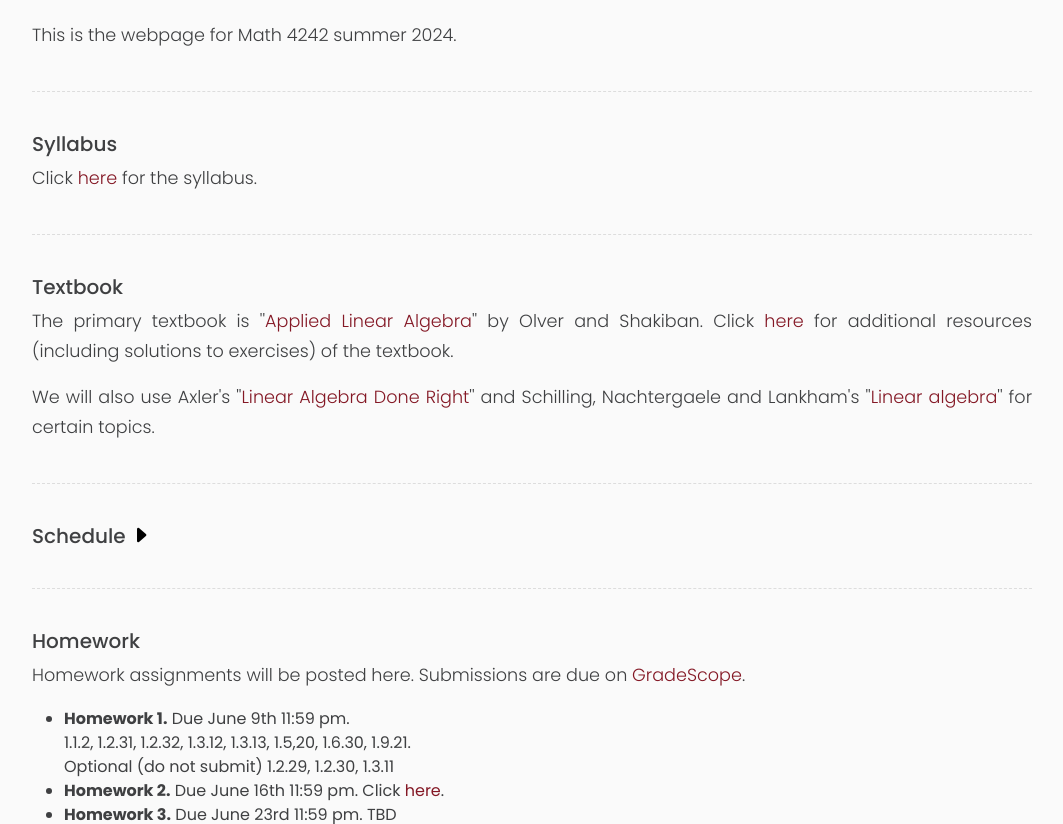
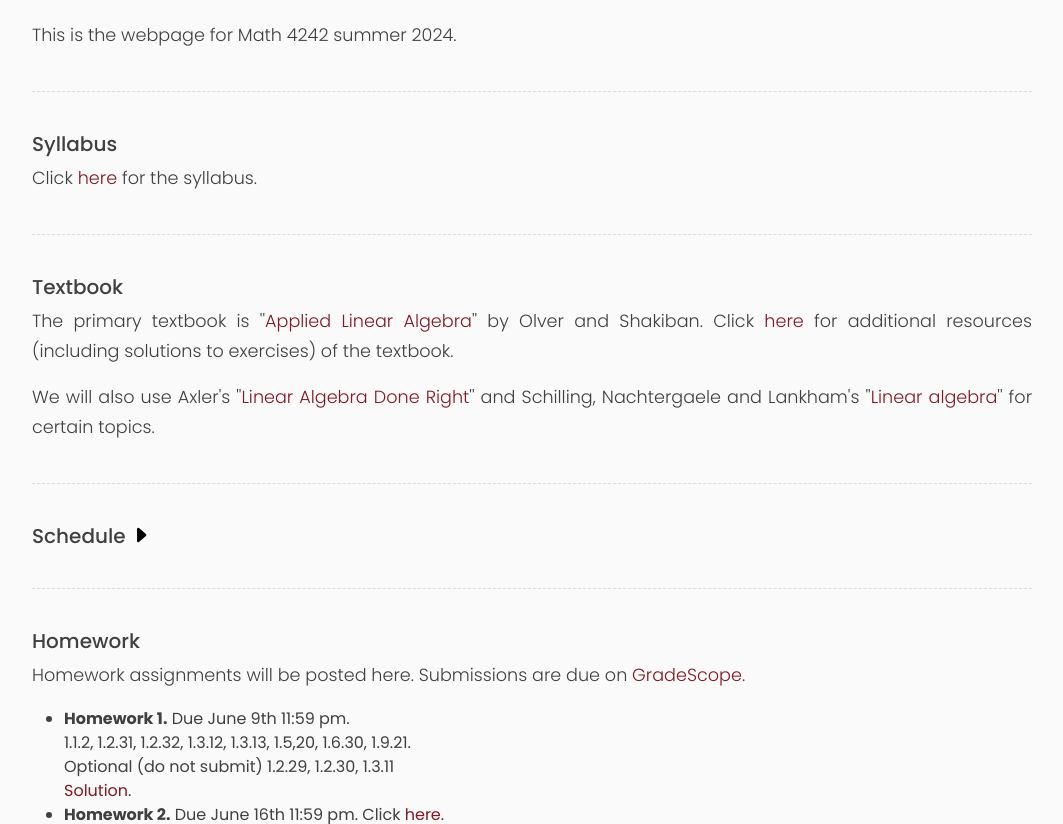
Before and after one commit to zhangsylvester/Homepage, a plain HTML site: page teaching/Math4242/index.html in a window 1280 px wide. Shown: the part 131-955 px from the top of the page, without its empty margins (108-1171 px from the left). Drawn offline with nearby package versions, Linux system fonts and the light colour scheme; some packages are replaced by stand-ins of ours; some icons are missing.

Commit message:
hw1 solution

```diff
--- a/teaching/Math4242/index.html
+++ b/teaching/Math4242/index.html
@@ -198,7 +198,7 @@
             <p>Homework assignments will be posted here. Submissions are due on <a href="https://www.gradescope.com/courses/790759">GradeScope</a>.</p>
 
             <ul>
-                <li> <b>Homework 1.</b> Due June 9th 11:59 pm.  <br> 1.1.2, 1.2.31, 1.2.32, 1.3.12, 1.3.13, 1.5,20, 1.6.30, 1.9.21. <br>Optional (do not submit)  1.2.29, 1.2.30, 1.3.11 </li>
+                <li> <b>Homework 1.</b> Due June 9th 11:59 pm.  <br> 1.1.2, 1.2.31, 1.2.32, 1.3.12, 1.3.13, 1.5,20, 1.6.30, 1.9.21. <br>Optional (do not submit)  1.2.29, 1.2.30, 1.3.11 <br> <a href="docs/HW1 solution.pdf">Solution</a>.</li>
                 <li> <b>Homework 2.</b> Due June 16th 11:59 pm.   Click <a href="docs/hw2.pdf">here</a>. </li>
                 <li> <b>Homework 3.</b> Due June 23rd 11:59 pm.   TBD </li>
                 <li> <b>Homework 4.</b> Due June 30th 11:59 pm.  TBD</li>
```
Also changed, not shown: 1 other file.
